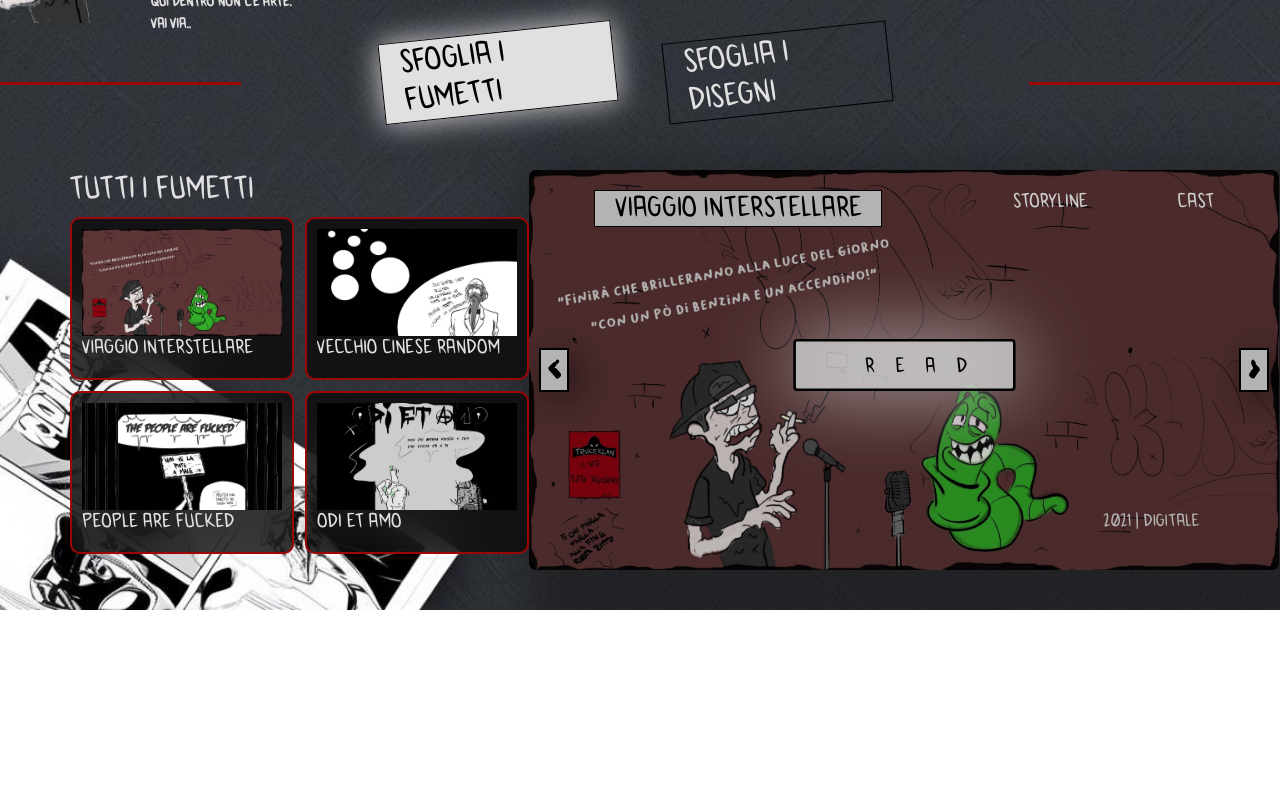
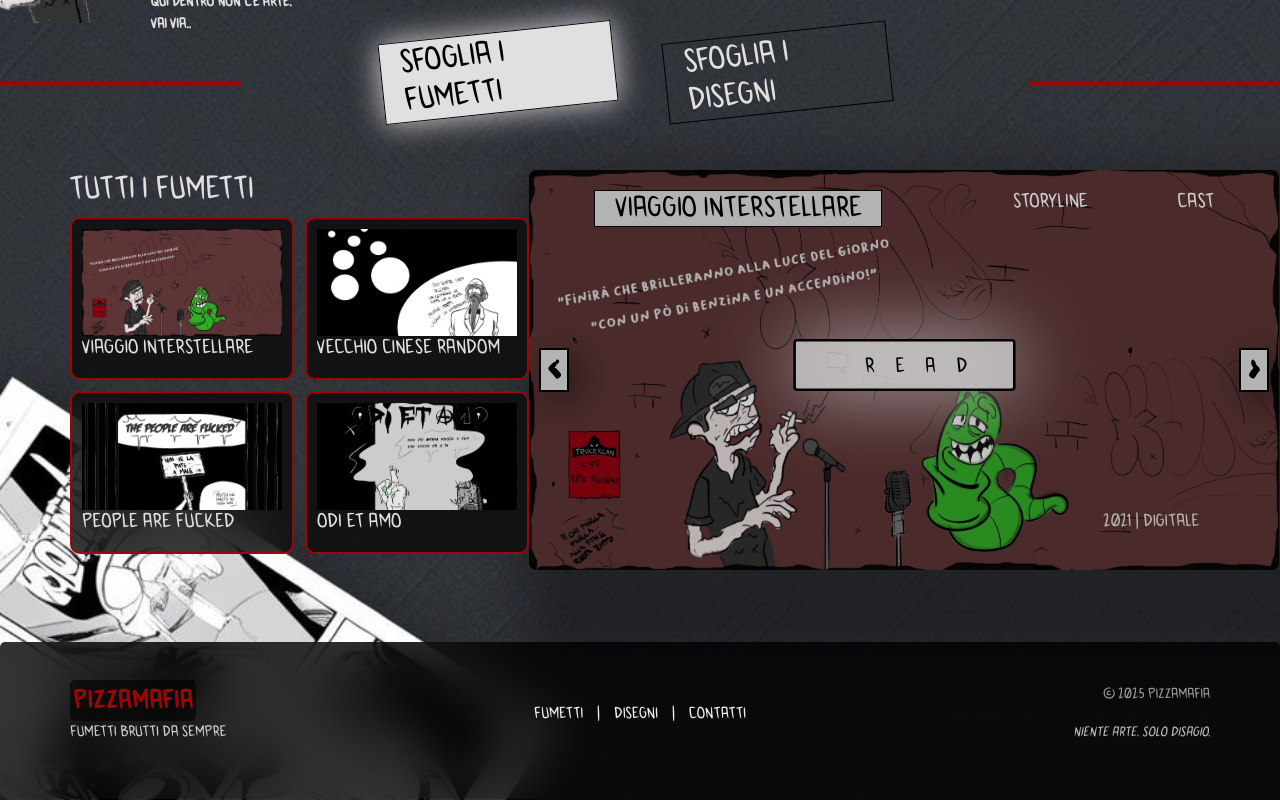
Before and after one commit to Cristiano-Rocchi/pizzamafia-comics-site, a React (Create React App) app: page / in a window 1280 px wide. Shown: the part 315-1115 px from the top of the page. Before the commit the page ends 925 px from the top, so only its background shows below. Built offline with nearby package versions, Linux system fonts and the light colour scheme.

Commit message:
update style homepage and fixed style swiper drawings

```diff
--- a/src/Data/DataDrawings.js
+++ b/src/Data/DataDrawings.js
@@ -10,20 +10,6 @@ import Quadro1 from "../assets/img/drawings/straight-outta2.jpg";
 import QuadroUSA from "../assets/img/drawings/Italo-Americano.jpg";
 
 const DataDrawings = [
-  {
-    id: "one-more-anarchist",
-    titolo: "one more anarchist",
-    img: Disegno1,
-    anno: 2018,
-    produzione: "Uniposca su Carta",
-  },
-  {
-    id: "wor(l)d-error",
-    titolo: "Worl(d) Error",
-    img: Disegno2,
-    anno: 2020,
-    produzione: "Digitale",
-  },
   {
     id: "buon-appetito",
     titolo: "Buon Appetito",
@@ -81,6 +67,20 @@ const DataDrawings = [
     anno: 2019,
     produzione: "Digitale",
   },
+  {
+    id: "one-more-anarchist",
+    titolo: "one more anarchist",
+    img: Disegno1,
+    anno: 2018,
+    produzione: "Uniposca su Carta",
+  },
+  {
+    id: "wor(l)d-error",
+    titolo: "Worl(d) Error",
+    img: Disegno2,
+    anno: 2020,
+    produzione: "Digitale",
+  },
 ];
 
 export default DataDrawings;
--- a/src/components/HomePage/HomePage.css
+++ b/src/components/HomePage/HomePage.css
@@ -309,28 +309,95 @@
 /*-----DRAWINGS-----*/
 
 .sect-drawings {
-  /* FILA 1 */
-  .container-card-drawing-1 {
-    display: flex;
-    justify-content: space-between;
-    gap: 30px;
+  .all-drawings {
+    display: grid;
+    grid-template-columns: repeat(2, 1fr);
+    gap: 10px;
+    max-height: 350px;
+    overflow-y: auto;
+    scrollbar-width: thin; /* Per Firefox */
+    scrollbar-color: var(--color) rgba(12, 12, 12, 0.8);
+    padding: 10px;
+    background: rgba(12, 12, 12, 0.8);
+    backdrop-filter: blur(25px);
+    border-radius: 10px;
   }
-
-  /* FILA 2 */
-  .container-card-drawing-2 {
-    display: flex;
-    justify-content: center;
-    gap: 600px;
+  .all-drawings img {
+    width: 150px;
   }
-
-  /* FILA 3 */
-  .container-card-drawing-3 {
-    display: flex;
-    justify-content: center;
-    gap: 250px;
+  .card-drawing {
+    padding: 10px;
+    border: 2px solid var(--color);
+    transition: background-color 2s ease;
+    background: rgba(12, 12, 12, 0.8);
+    backdrop-filter: blur(25px);
+    border-radius: 10px;
+  }
+  .card-drawing:hover {
+    transform: scale(1.2);
+    background-color: var(--color);
+    transition: transform 0.2s ease;
+    cursor: pointer;
+    z-index: 9;
+    border-color: black;
+  }
+  .card-home {
+    width: 750px;
+    height: 400px;
+    border-radius: 7px;
+    box-shadow: 44px 50px 50px 50px rgba(17, 17, 17, 0.51);
   }
 }
 
-.card-drawing img {
-  width: 220px;
+/*-------------------------FOOTER-------------------------*/
+
+.footer {
+  margin-top: 2em;
+  color: #eee;
+  padding: 40px 0;
+  background: rgba(0, 0, 0, 0.8);
+  backdrop-filter: blur(25px);
+  font-family: "AnimeFont", sans-serif;
+
+  border-top-right-radius: 5px;
+  border-top-left-radius: 5px;
 }
+
+.footer-title {
+  font-size: 1.6rem;
+  font-weight: bold;
+  letter-spacing: 1px;
+  color: var(--color);
+  background-color: rgba(0, 0, 0, 0.6);
+  display: inline;
+  padding: 3px;
+  border-radius: 5px;
+}
+
+.footer-sub {
+  font-size: 0.95rem;
+  color: #ccc;
+}
+
+.footer-links a {
+  color: #eee;
+  text-decoration: none;
+  margin: 0 10px;
+  transition: all 0.2s ease-in-out;
+}
+
+.footer-links a:hover {
+  color: #ff0055;
+  text-decoration: underline;
+}
+
+.footer-credit {
+  font-size: 0.9rem;
+  color: #999;
+}
+
+.footer-claim {
+  font-style: italic;
+  font-size: 0.85rem;
+  color: #bbb;
+}
--- a/src/components/HomePage/HomePage.jsx
+++ b/src/components/HomePage/HomePage.jsx
@@ -1,10 +1,10 @@
-import React, { useState, useRef, useEffect } from "react";
+import React, { useState } from "react";
 import { Button, Col, Container, Row } from "react-bootstrap";
 import "./HomePage.css";
 import BookIcons from "../../assets/icons/book.png";
 import DataComics from "../../Data/DataComics";
 import DataDrawings from "../../Data/DataDrawings";
-import { useNavigate } from "react-router-dom";
+import { Link, useNavigate } from "react-router-dom";
 
 import imgPizzamafia from "../../assets/img/bg-home/pizzamafia.png";
 
@@ -23,7 +23,7 @@ const Homepage = () => {
   const [swiperInstance, setSwiperInstance] = useState(null);
   const [activeSection, setActiveSection] = useState("comics");
   const [activeDrawingIndex, setActiveDrawingIndex] = useState(0);
-
+  const [showTooltip, setShowTooltip] = useState(false);
   //FUNZIONI
   const handleComicClick = (index) => {
     if (swiperInstance) {
@@ -33,6 +33,12 @@ const Homepage = () => {
 
   const handleDrawingClick = (index) => {
     setActiveDrawingIndex(index);
+  };
+
+  const handleClickContatti = (e) => {
+    e.preventDefault();
+    setShowTooltip(true);
+    setTimeout(() => setShowTooltip(false), 2000); // nasconde dopo 2 sec
   };
 
   //MODALI CAST E STORYLINE
@@ -210,17 +216,17 @@ const Homepage = () => {
             </Col>
           </Row>
         ) : (
-          <Row className="sect-works d-flex justify-content-end">
+          <Row className="sect-drawings d-flex justify-content-end">
             {/* --------------DRAWINGS------------ */}
             <Col xs={12}>
               <div className="d-flex justify-content-between">
-                <div className="comics-home-container">
+                <div className="drawings-home-container">
                   <h2>tutti i disegni</h2>
-                  <div className="all-comics">
+                  <div className="all-drawings">
                     {DataDrawings.map((element, index) => (
                       <div
                         key={index}
-                        className="card-comic"
+                        className="card-drawing"
                         onClick={() => handleDrawingClick(index)}
                       >
                         <img src={element.img} alt={element.titolo} />
@@ -229,7 +235,7 @@ const Homepage = () => {
                     ))}
                   </div>
                 </div>
-                <div className="comics-slide-home">
+                <div className="drawings-slide-home">
                   <motion.div
                     className="card-home"
                     initial={{ y: -200, opacity: 0 }}
@@ -258,14 +264,21 @@ const Homepage = () => {
                         <SwiperSlide
                           key={index}
                           className="slide-1"
-                          style={{ backgroundImage: `url(${element.img})` }}
+                          style={{
+                            backgroundImage: `url(${element.img}) `,
+                            backgroundSize: "cover",
+                          }}
                         >
                           <div className="slide-header">
                             <div className="title-header">
                               <h2>{element.titolo}</h2>
                             </div>
                           </div>
-                          <div className="slide-body"></div>
+                          <div className="slide-body">
+                            <Button onClick={() => navigate("/drawings")}>
+                              Vedi
+                            </Button>
+                          </div>
                           <div className="slide-footer">
                             <p className="comics-info">
                               {element.anno} | {element.produzione}
@@ -281,6 +294,38 @@ const Homepage = () => {
           </Row>
         )}
       </Container>
+      <footer className="footer">
+        <Container>
+          <Row className="justify-content-between align-items-center">
+            <Col md={4}>
+              <p className="footer-title">Pizzamafia</p>
+              <p className="footer-sub">Fumetti Brutti da sempre</p>
+            </Col>
+            <Col md={4} className="text-center">
+              <p className="footer-links">
+                <Link to="/comics">Fumetti</Link> |{" "}
+                <Link to="/drawings">Disegni</Link> |{" "}
+                <Tippy
+                  content="Non mi contattare."
+                  visible={showTooltip}
+                  placement="top"
+                  animation="shift-away"
+                >
+                  <a href="#contatti" onClick={handleClickContatti}>
+                    Contatti
+                  </a>
+                </Tippy>
+              </p>
+            </Col>
+            <Col md={4} className="text-end">
+              <p className="footer-credit">
+                © {new Date().getFullYear()} Pizzamafia
+              </p>
+              <p className="footer-claim">Niente arte. Solo disagio.</p>
+            </Col>
+          </Row>
+        </Container>
+      </footer>
     </>
   );
 };
```
